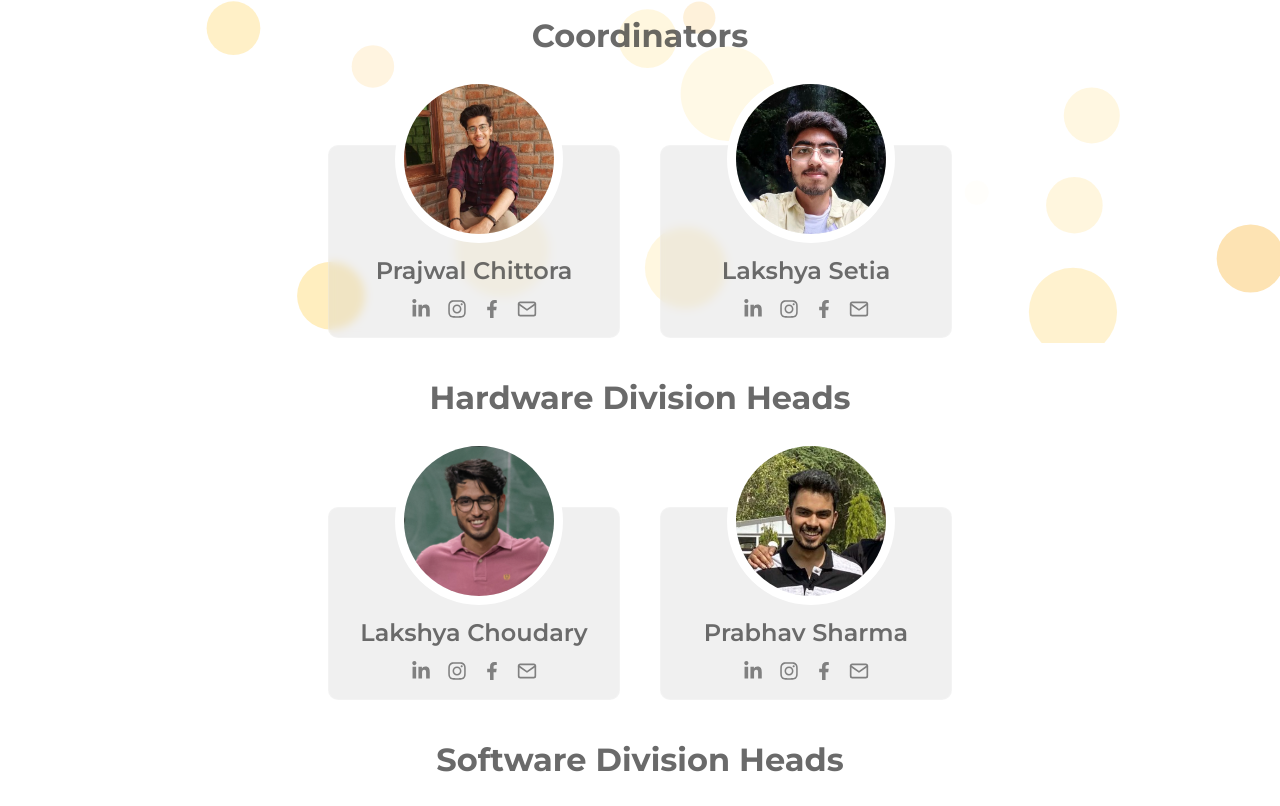
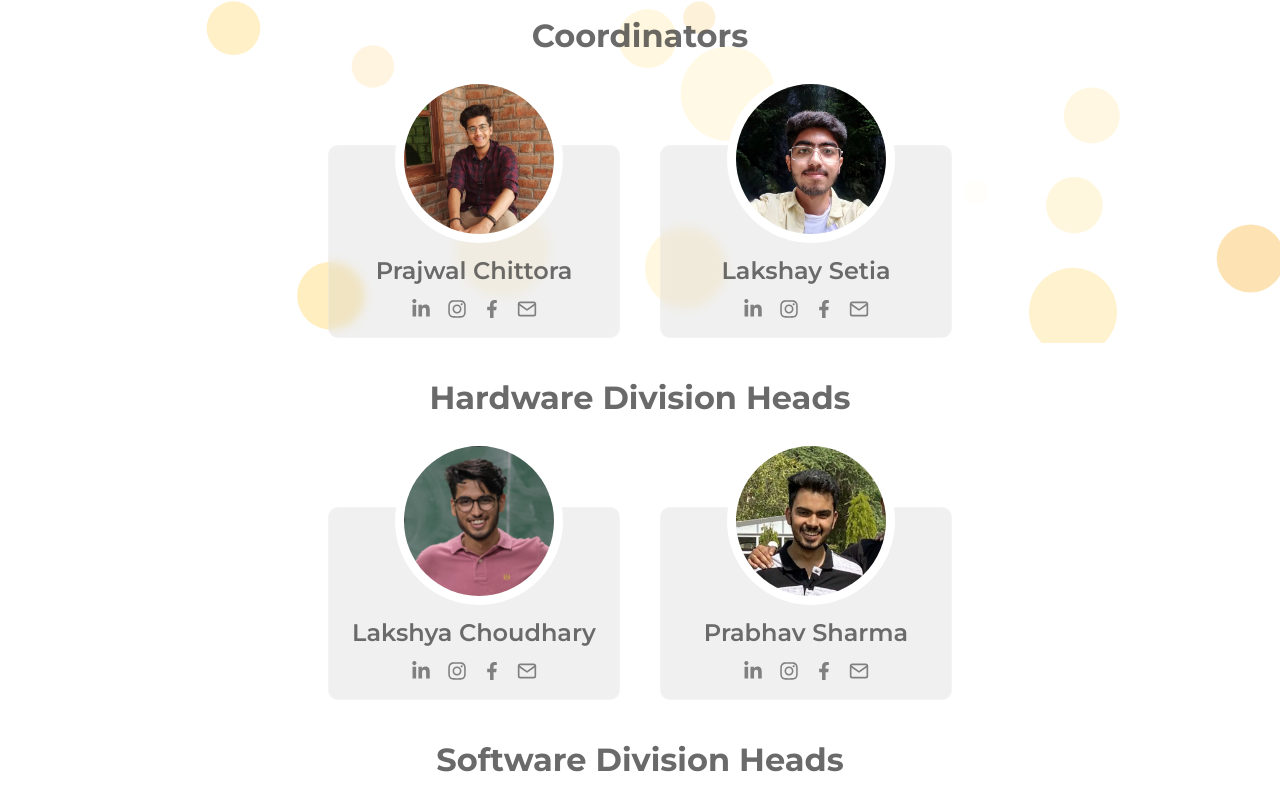
Before and after one commit to VI5H4L/Phoenix, a React (Create React App) app: page /our_team_y20 in a window 1280 px wide. Shown: the part 457-1263 px from the top of the page. Built offline with nearby package versions, Linux system fonts and the light colour scheme.

Commit message:
final Changes

```diff
--- a/src/Components/Blogmaincomponent.js
+++ b/src/Components/Blogmaincomponent.js
@@ -1,9 +1,6 @@
 import React from 'react'
 import blogcss from "./Blogmaincomponent.module.css"
 export default function Blogmaincomponent(props){
-    console.log(props.details.url);
-    const value = props.details;
-    console.log(value);
     return (
         <>
 
--- a/src/pages/CreditsPage.js
+++ b/src/pages/CreditsPage.js
@@ -8,8 +8,8 @@ import Designer from "../Components/Designer";
 
   const creditsData={
     mentors: [{name:"Kingshuk Ghosh",img:"SoftwareDivisonHead1.png"},{name:"Vaibhav Jaiswal",img:"SoftwareDivisonHead2.png"}],
-    developers:[{name:"Gaurav Agrawal",img:"gaurav.png"},{name:"Vishal Kumar",img:"vishal.png"},{name:"Ramsha Iqbal",img:"ramsha.png"}],
-    designer:[{name:"Vishal Kumar",img:"vishal.png"}]
+    developers:[{name:"Gaurav Agrawal",img:"gaurav.png"},{name:"Vishal Kumar",img:"vishal1.png"},{name:"Ramsha Iqbal",img:"ramsha.png"}],
+    designer:[{name:"Vishal Kumar",img:"vishal1.png"}]
   }
 
 function Teams(props)
--- a/src/pages/TeamsY20.js
+++ b/src/pages/TeamsY20.js
@@ -9,8 +9,8 @@ import QuarksDivisonHead from "../Components/QuarksDivisonHead";
 
 
   const y20Data={
-    coordinators: [{name:"Prajwal Chittora",img:"coordinator1.png",link1:"https://www.linkedin.com/feed/"},{name:"Lakshya Setia",img:"coordinator2.png"}],
-    hardware:[{name:"Lakshya Choudary",img:"HardwareDivisonHead1.png"},{name:"Prabhav Sharma",img:"HardwareDivisonHead2.png"}],
+    coordinators: [{name:"Prajwal Chittora",img:"coordinator1.png",link1:"https://www.linkedin.com/feed/"},{name:"Lakshay Setia",img:"coordinator2.png"}],
+    hardware:[{name:"Lakshya Choudhary",img:"HardwareDivisonHead1.png"},{name:"Prabhav Sharma",img:"HardwareDivisonHead2.png"}],
     software:[{name:"Kingshuk Ghosh",img:"SoftwareDivisonHead1.png"},{name:"Swatantra Jain",img:"SoftwareDivisonHead2.png"},{name:"Vaibhav Jaiswal",img:"SoftwareDivisonHead3.png"}],
     quarks:[{name:"Yash Pachauri",img:"QuarksDivisonHead1.png"},{name:"Bhavika Agarwal",img:"QuarksDivisonHead2.png"},{name:"Rajat Bothra",img:"QuarksDivisonHead3.png"}]
   }
--- a/src/pages/teams.module.css
+++ b/src/pages/teams.module.css
@@ -24,6 +24,14 @@
 
     height: -webkit-fill-available;
     border-radius: 10px;
+}
+
+.mainImage1:hover {
+    filter: grayscale(100%);
+    -webkit-filter: grayscale(100%);
+    -moz-filter: grayscale(100%);
+    /* transform: scale(1.02); */
+    box-shadow: 0 0 11px rgba(33, 33, 33, 0.3);
 }
 
 .hr
```
Also changed, not shown: public/images/vishal1.png (added).
